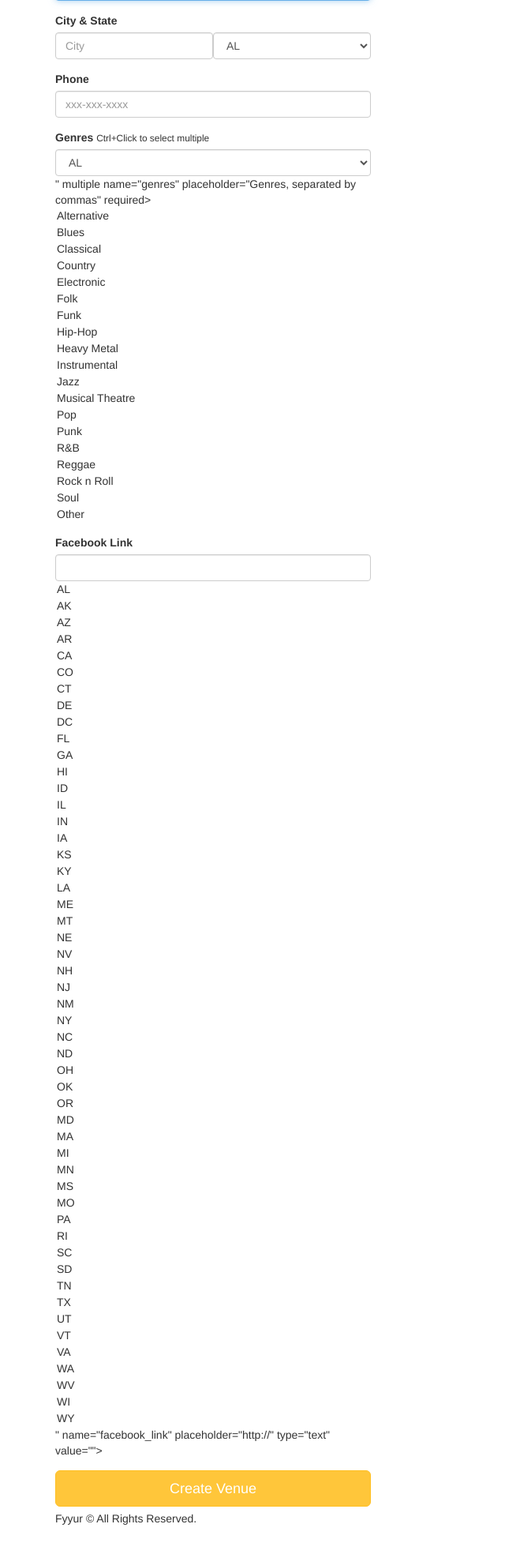
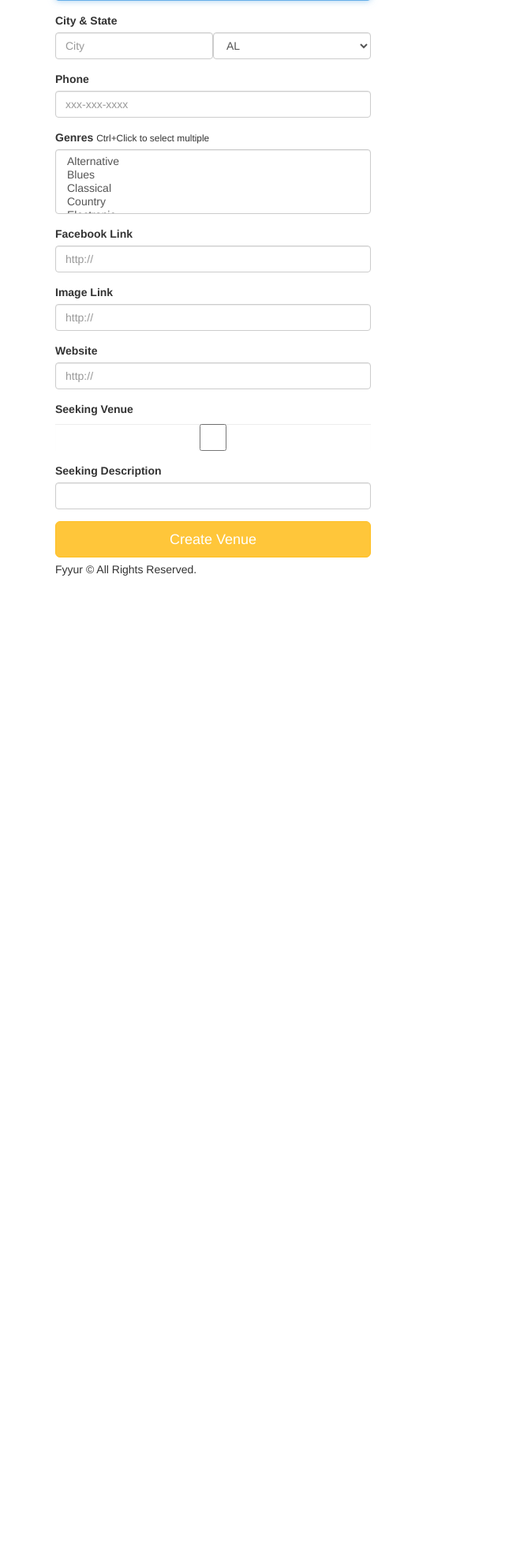
Before and after one commit to ardeshirsaadat/fyyur, a Flask app: page /artists/create in a window 1280 px wide. Shown: the part 194-2162 px from the top of the page at 79% size, without its empty margins (0-640 px from the left). After the commit the page ends 923 px from the top, so only its background shows below. Run offline with Flask 2, Linux system fonts and the light colour scheme; some libraries are stand-ins or nearby versions.

Commit message:
Add show/create and shows/

```diff
--- a/app.py
+++ b/app.py
@@ -28,10 +28,17 @@
 #----------------------------------------------------------------------------#
 # Models.
 #----------------------------------------------------------------------------#
-show = db.Table('show',db.Column('id',db.Integer,primary_key=True),
-                db.Column('venue_id',db.Integer,db.ForeignKey('Venue.id')),
-                db.Column('artist_id',db.Integer,db.ForeignKey('Artist.id')),
-                db.Column('date',db.DateTime()))
+# show = db.Table('show',db.Column('id',db.Integer,primary_key=True),
+#                 db.Column('venue_id',db.Integer,db.ForeignKey('Venue.id')),
+#                 db.Column('artist_id',db.Integer,db.ForeignKey('Artist.id')),
+#                 db.Column('start_time',db.DateTime()))
+class Show(db.Model):
+    __tablename__ = 'Show'
+    id = db.Column(db.Integer, primary_key=True)
+    venue_id = db.Column(db.Integer, db.ForeignKey('Venue.id'), nullable=False)
+    artist_id = db.Column(db.Integer, db.ForeignKey('Artist.id'), nullable=False)
+    start_time = db.Column(db.DateTime, nullable=False)
+
 
 class Venue(db.Model):
     __tablename__ = 'Venue'
@@ -48,7 +55,7 @@
     website = db.Column(db.String())
     seeking_talent=db.Column(db.Boolean)
     seeking_description=db.Column(db.String())
-    artitsts = db.relationship('Artist',secondary=show,backref=db.backref('venues',lazy=True))
+    # artitsts = db.relationship('Artist',secondary=show,backref=db.backref('venues',lazy=True))
 
     # TODO: implement any missing fields, as a database migration using Flask-Migrate
 
@@ -253,33 +260,47 @@
 def create_venue_submission():
   # TODO: insert form data as a new Venue record in the db, instead
   # TODO: modify data to be the data object returned from db insertion
-  form = VenueForm(request.form)
-  venue = Venue()
-  form.populate_obj(venue)
-  db.session.add(venue)
-  db.session.commit()
+  try:
+    form = VenueForm(request.form)
+    venue = Venue()
+    form.populate_obj(venue)
+    db.session.add(venue)
+    db.session.commit()
 
   # on successful db insert, flash success
-  flash('Venue ' + request.form['name'] + ' was successfully listed!')
+    flash('Venue ' + request.form['name'] + ' was successfully listed!')
   # TODO: on unsuccessful db insert, flash an error instead.
+  except:
+    db.session.rollback()
+    flash('An error occurred. Venue' + form.name.data + 'could not be listed')
   # e.g., flash('An error occurred. Venue ' + data.name + ' could not be listed.')
   # see: http://flask.pocoo.org/docs/1.0/patterns/flashing/
+  finally:
+    db.session.close()
   return render_template('pages/home.html')
 
-@app.route('/venues/<venue_id>', methods=['DELETE'])
+@app.route('/venues/<venue_id>', methods=['POST'])
 def delete_venue(venue_id):
   # TODO: Complete this endpoint for taking a venue_id, and using
   # SQLAlchemy ORM to delete a record. Handle cases where the session commit could fail.
-
+  try:
+    venue = Venue.query.get(venue_id)
+    db.session.delete(venue)
+    db.session.commit()
   # BONUS CHALLENGE: Implement a button to delete a Venue on a Venue Page, have it so that
   # clicking that button delete it from the db then redirect the user to the homepage
-  return None
+  except:
+    db.session.rollback()
+  finally:
+    db.session.close()
+  return redirect(url_for('index'))
 
 #  Artists
 #  ----------------------------------------------------------------
 @app.route('/artists')
 def artists():
   # TODO: replace with real data returned from querying the database
+  artists = Artist.query.all()
   data=[{
     "id": 4,
     "name": "Guns N Petals",
@@ -290,27 +311,34 @@
     "id": 6,
     "name": "The Wild Sax Band",
   }]
-  return render_template('pages/artists.html', artists=data)
+  return render_template('pages/artists.html', artists=artists)
 
 @app.route('/artists/search', methods=['POST'])
 def search_artists():
   # TODO: implement search on artists with partial string search. Ensure it is case-insensitive.
   # seach for "A" should return "Guns N Petals", "Matt Quevado", and "The Wild Sax Band".
   # search for "band" should return "The Wild Sax Band".
-  response={
-    "count": 1,
-    "data": [{
-      "id": 4,
-      "name": "Guns N Petals",
-      "num_upcoming_shows": 0,
-    }]
-  }
+  search_word = request.form.get('search_term')
+  search_results = Artist.query.filter(Artist.name.ilike('%{}%'.format(search_word)))
+  search_results_count = Artist.query.filter(Artist.name.ilike('%{}%'.format(search_word))).count()
+  response = {"count":search_results_count,"data":search_results}
+  # response={
+  #   "count": 1,
+  #   "data": [{
+  #     "id": 4,
+  #     "name": "Guns N Petals",
+  #     "num_upcoming_shows": 0,
+  #   }]
+  # }
   return render_template('pages/search_artists.html', results=response, search_term=request.form.get('search_term', ''))
 
 @app.route('/artists/<int:artist_id>')
 def show_artist(artist_id):
   # shows the venue page with the given venue_id
   # TODO: replace with real venue data from the venues table, using venue_id
+  artist = Artist.query.get(artist_id)
+
+
   data1={
     "id": 4,
     "name": "Guns N Petals",
@@ -382,8 +410,8 @@
     "past_shows_count": 0,
     "upcoming_shows_count": 3,
   }
-  data = list(filter(lambda d: d['id'] == artist_id, [data1, data2, data3]))[0]
-  return render_template('pages/show_artist.html', artist=data)
+  # data = list(filter(lambda d: d['id'] == artist_id, [data1, data2, data3]))[0]
+  return render_template('pages/show_artist.html', artist=artist)
 
 #  Update
 #  ----------------------------------------------------------------
@@ -452,11 +480,23 @@
   # called upon submitting the new artist listing form
   # TODO: insert form data as a new Venue record in the db, instead
   # TODO: modify data to be the data object returned from db insertion
+  try:
+    form= ArtistForm(request.form)
+    artist_object = Artist()
+    form.populate_obj(artist_object)
+    db.session.add(artist_object)
+    db.session.commit()
+
 
   # on successful db insert, flash success
-  flash('Artist ' + request.form['name'] + ' was successfully listed!')
+    flash('Artist ' + request.form['name'] + ' was successfully listed!')
   # TODO: on unsuccessful db insert, flash an error instead.
   # e.g., flash('An error occurred. Artist ' + data.name + ' could not be listed.')
+  except:
+    db.session.rollback()
+    flash('An error occured. Artist '+ artist_object.name + 'could not be listed')
+  finally:
+    db.session.close()
   return render_template('pages/home.html')
 
 
@@ -468,6 +508,15 @@
   # displays list of shows at /shows
   # TODO: replace with real venues data.
   #       num_shows should be aggregated based on number of upcoming shows per venue.
+  show_objects = Show.query.all()
+  shows = [{
+          "artist_image_link":Artist.query.get(show_object.artist_id).image_link,
+          "start_time":str(show_object.start_time),
+          "artist_id":show_object.artist_id,
+          "artist_name":Artist.query.get(show_object.artist_id).name,
+          "venue_id":show_object.venue_id,
+          "venue_name":Venue.query.get(show_object.venue_id).name
+          } for show_object in show_objects]
   data=[{
     "venue_id": 1,
     "venue_name": "The Musical Hop",
@@ -504,7 +553,7 @@
     "artist_image_link": "https://images.unsplash.com/photo-1558369981-f9ca78462e61?ixlib=rb-1.2.1&ixid=eyJhcHBfaWQiOjEyMDd9&auto=format&fit=crop&w=794&q=80",
     "start_time": "2035-04-15T20:00:00.000Z"
   }]
-  return render_template('pages/shows.html', shows=data)
+  return render_template('pages/shows.html', shows=shows)
 
 @app.route('/shows/create')
 def create_shows():
@@ -516,12 +565,23 @@
 def create_show_submission():
   # called to create new shows in the db, upon submitting new show listing form
   # TODO: insert form data as a new Show record in the db, instead
+  try:
+    form = ShowForm(request.form)
+    show = Show()
+    form.populate_obj(show)
+    db.session.add(show)
+    db.session.commit()
 
   # on successful db insert, flash success
-  flash('Show was successfully listed!')
+    flash('Show was successfully listed!')
   # TODO: on unsuccessful db insert, flash an error instead.
   # e.g., flash('An error occurred. Show could not be listed.')
   # see: http://flask.pocoo.org/docs/1.0/patterns/flashing/
+  except:
+    db.session.rollback()
+    flash('An error occured show could not be listed')
+  finally:
+    db.session.close()
   return render_template('pages/home.html')
 
 @app.errorhandler(404)
--- a/forms.py
+++ b/forms.py
@@ -229,5 +229,14 @@
         # TODO implement enum restriction
         'facebook_link', validators=[URL()]
     )
+    website = StringField(
+    'website', validators=[URL()]
+    )
+    seeking_venue = BooleanField(
+    'seeking_venue'
+    )
+    seeking_description = StringField(
+    'seeking_description'
+    )
 
 # TODO IMPLEMENT NEW ARTIST FORM AND NEW SHOW FORM
--- a/templates/forms/new_artist.html
+++ b/templates/forms/new_artist.html
@@ -26,11 +26,27 @@
       <div class="form-group">
         <label for="genres">Genres</label>
         <small>Ctrl+Click to select multiple</small>
-        {{ form.genres(class_ = 'form-control', placeholder='Genres, separated by commas', id=form.state, autofocus = true) }}
+        {{ form.genres(class_ = 'form-control', placeholder='Genres, separated by commas', autofocus = true) }}
       </div>
       <div class="form-group">
-          <label for="genres">Facebook Link</label>
-          {{ form.facebook_link(class_ = 'form-control', placeholder='http://', id=form.state, autofocus = true) }}
+          <label for="facebook_link">Facebook Link</label>
+          {{ form.facebook_link(class_ = 'form-control', placeholder='http://', autofocus = true) }}
+        </div>
+        <div class="form-group">
+          <label for="image_link">Image Link</label>
+          {{ form.image_link(class_ = 'form-control', placeholder='http://', autofocus = true) }}
+        </div>
+        <div class="form-group">
+          <label for="website">Website</label>
+          {{ form.website(class_ = 'form-control', placeholder='http://', autofocus = true) }}
+        </div>
+        <div class="form-group">
+          <label for="seeking_venue">Seeking Venue</label>
+          {{ form.seeking_venue(class_ = 'form-control', autofocus = true) }}
+        </div>
+        <div class="form-group">
+          <label for="seeking_description">Seeking Description</label>
+          {{ form.seeking_description(class_ = 'form-control', autofocus = true) }}
         </div>
       <input type="submit" value="Create Venue" class="btn btn-primary btn-lg btn-block">
     </form>
--- a/templates/pages/show_venue.html
+++ b/templates/pages/show_venue.html
@@ -74,5 +74,11 @@
 		{% endfor %}
 	</div>
 </section>
+<section>
+	<form method="POST">
+		<input type="submit" value="Delete Venue" class="btn btn-primary btn-lg btn-block">
+	</form>
 
+
+</section>
 {% endblock %}
```
Also changed, not shown: migrations/versions/43a69cf127ef_.py (added, +46 -0 lines), migrations/versions/fdb6b70f9b76_.py (added, +30 -0 lines).
